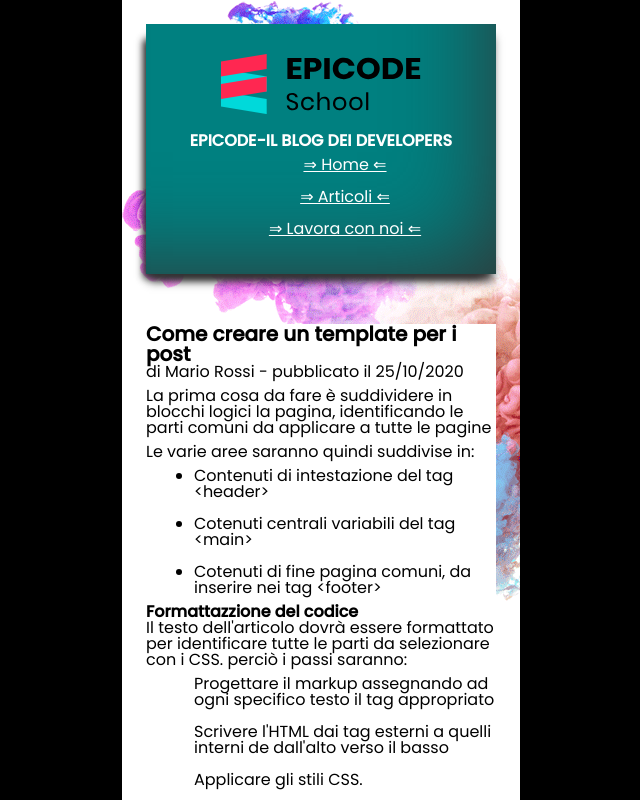
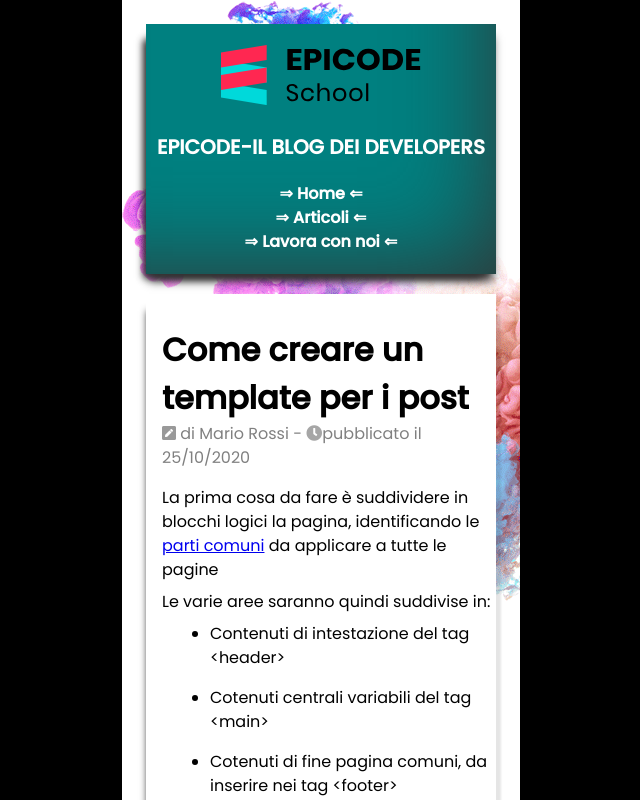
Before and after one commit to xdardevilx/epicode_ES_Day4, a plain HTML site: page index.html in a window 1280 px wide. Shown: the top 800 px of the page, without its empty margins (343-983 px from the left). Drawn offline with Linux system fonts and the light colour scheme.

Commit message:
sistemato html e quasi completato lo stile

```diff
--- a/assets/css/style.css
+++ b/assets/css/style.css
@@ -3,12 +3,17 @@
 /* font-family: 'Poppins', sans-serif; */
 html {
   background-color: black;
+  line-height: 5px;
 }
 
 body {
   max-width: 350px;
   margin: auto;
   font-family: "Poppins", sans-serif;
+  line-height: 1.5;
+}
+section {
+  padding-left: 1em;
 }
 h1,
 h2,
@@ -20,8 +25,7 @@ h6 {
 }
 h1 {
   padding-top: 1em;
-  font-size: 1em;
-  color: white;
+  font-size: 2em;
 }
 
 h2 {
@@ -30,9 +34,15 @@ h2 {
 
 h3 {
   font-size: 1.25em;
+  color: white;
+  padding-top: 1em;
+  padding-bottom: 1em;
 }
 ul {
   list-style: disc;
+}
+ol {
+  list-style: decimal;
 }
 li {
   margin-left: 3rem;
@@ -41,7 +51,7 @@ li {
 }
 
 p {
-  margin: 0.5em 0;
+  padding: 0.5em 0;
 }
 
 /* HEADER */
@@ -62,8 +72,12 @@ p {
   justify-content: center; /* Centra orizzontalmente */
   align-items: center;
 }
-#nav-bar ul {
+#nav-bar li {
+  margin-left: 0;
+  padding-bottom: 0;
+  padding-top: 0;
   list-style: none;
+  font-weight: bold;
 }
 
 img {
@@ -71,19 +85,30 @@ img {
 }
 
 header {
-  height: 300px;
+  height: 270px;
   text-align: center;
 }
 
 li a {
   color: white;
-  margin: auto;
-  padding-bottom: 0em;
-  padding-top: 0em;
+  text-decoration: none;
 }
 /* MAIN */
 
 article {
   background-color: white;
   margin: auto;
+  box-shadow: -7px 9px 7px -8px #333, 13px 13px 2px -8px rgba(0, 0, 0, 0.1);
 }
+
+#primay-section span {
+  color: grey;
+}
+#primay-section p {
+  padding-top: 1rem;
+}
+aside {
+  background-color: white;
+  margin: auto;
+  box-shadow: -7px 9px 7px -8px #333, 13px 13px 2px -8px rgba(0, 0, 0, 0.1);
+}
--- a/index.html
+++ b/index.html
@@ -20,7 +20,7 @@
         <div id="nav-bar">
           <nav>
             <img src="./assets/img/logo.svg" alt="logo" />
-            <h1>EPICODE-IL BLOG DEI DEVELOPERS</h1>
+            <h3>EPICODE-IL BLOG DEI DEVELOPERS</h3>
             <ul>
               <li><a href="#">⇒ Home ⇐</a></li>
               <li><a href="#">⇒ Articoli ⇐</a></li>
@@ -36,13 +36,24 @@
         <article>
           <!-- sezione post -->
           <section>
-            <div>
-              <h3>Come creare un template per i post</h3>
-              <span>di Mario Rossi - pubblicato il 25/10/2020</span>
-              <p>
-                La prima cosa da fare è suddividere in blocchi logici la pagina,
-                identificando le parti comuni da applicare a tutte le pagine
-              </p>
+            <div id="primay-section">
+              <h1>Come creare un template per i post</h1>
+              <div>
+                <span>
+                  <i class="fas fa-pen-square" style="color: #999999"></i>
+                  di Mario Rossi -
+                  <i class="fas fa-clock" style="color: #a6a6a6"></i>pubblicato
+                  il 25/10/2020</span
+                >
+              </div>
+              <div>
+                <p>
+                  La prima cosa da fare è suddividere in blocchi logici la
+                  pagina, identificando le
+                  <strong><a href="#">parti comuni</a></strong> da applicare a
+                  tutte le pagine
+                </p>
+              </div>
             </div>
             <div>
               <span>Le varie aree saranno quindi suddivise in:</span>
@@ -80,7 +91,7 @@
                 L'applicazione di stili CSS è cresciuta negli anni fino a
                 raggiungere la diffusione pressochè totale
               </p>
-              <table border="">
+              <table>
                 <thead>
                   <tr>
                     <th>Anno</th>
@@ -125,8 +136,8 @@
             </div>
           </section>
           <!-- section_aside -->
-          <section>
-            <aside>
+          <aside>
+            <section>
               <div>
                 <h3>Articoli correlati</h3>
                 <p>
@@ -145,8 +156,8 @@
                   Data: 30-9-2020
                 </p>
               </div>
-            </aside>
-          </section>
+            </section>
+          </aside>
         </article>
       </main>
       <!-- footer -->
```
